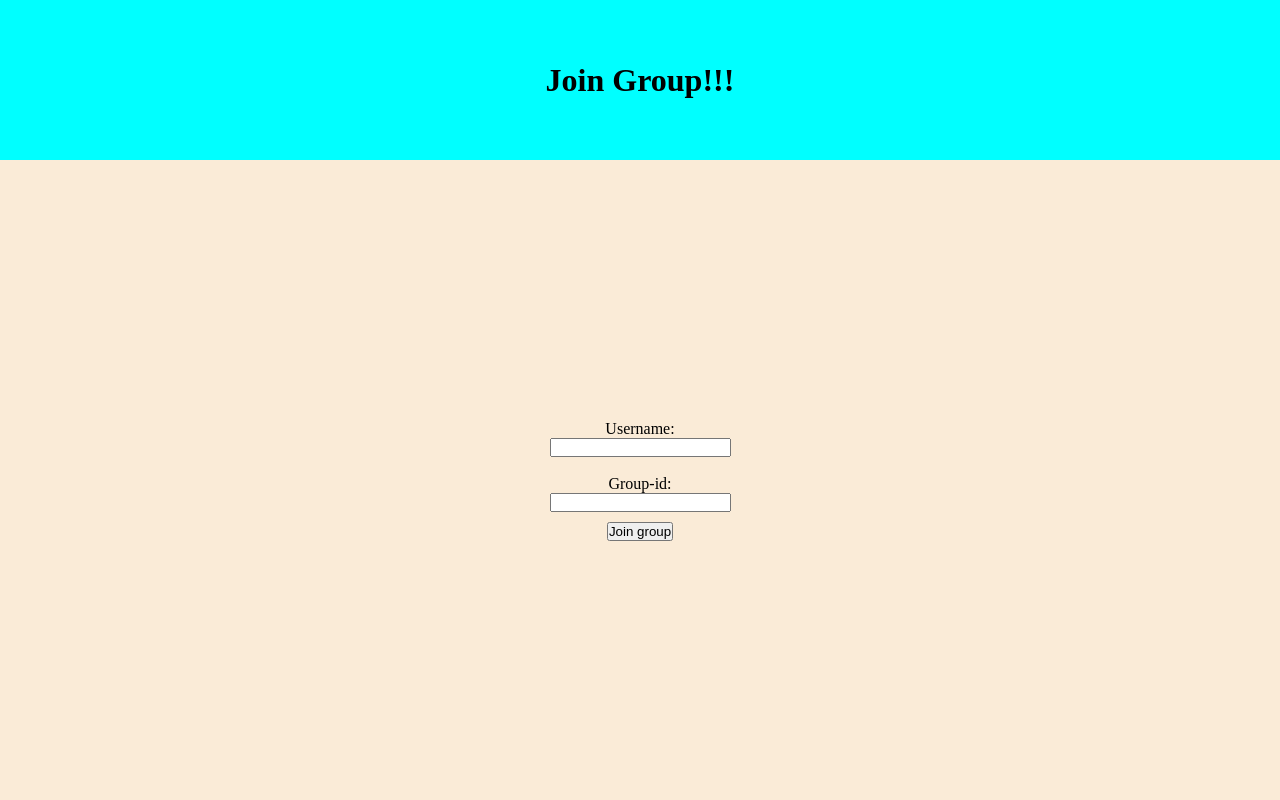
After one commit to prabeshnpl/Django, a Django app: page /join/ in a window 1280 px wide. The commit adds this page. Run offline with Django 5.2, Linux system fonts and the light colour scheme.

Commit message:
Practice

```diff
--- /dev/null
+++ b/channels and websocket/websocket/chat/templates/join.html
@@ -0,0 +1,72 @@
+<!DOCTYPE html>
+<html lang="en">
+<head>
+    <meta charset="UTF-8">
+    <meta name="viewport" content="width=device-width, initial-scale=1.0">
+    <title>Join group</title>
+    <style>
+        * {
+            margin: 0;
+            padding: 0;
+            box-sizing: border-box;
+        }
+        body{
+            height: 100vh;
+            overflow: hidden;
+        }
+
+        #container{
+            display: flex;
+            height: 100%;
+            flex-direction: column;
+            align-items: center;
+            background-color: aqua;
+        }
+        #form{
+            height: 80%;
+            background-color: antiquewhite;
+            width: 100%;
+            display: flex;
+            flex-direction: column;
+            align-items: center;
+            justify-content: center;
+        }
+        h1{
+            height: 20%;
+            display: flex;
+            align-items: center;
+        }
+
+
+    </style>
+</head>
+<body>
+
+    <div id="container">
+        <h1>
+            Join Group!!!
+        </h1>
+
+        <form id="form">
+            <label for="username">Username:</label>
+            <input type="text" id="username" name="username" required><br>
+            <label for="id">Group-id:</label>
+            <input type="text" id="id" name="groupId" required>
+
+            <input type="submit" value="Join group" style="margin-top: 10px;">
+
+        </form>
+
+    </div>
+
+    <script>
+
+        document.getElementById('form').addEventListener('submit',(e)=>{
+            let username = e.target.username.value;
+            let groupId = e.target.groupId.value;
+            let url = `ws://localhost:8000/ws/chat/${groupId}`;
+
+        })
+    </script>
+</body>
+</html>
--- a/channels and websocket/websocket/chat/urls.py
+++ b/channels and websocket/websocket/chat/urls.py
@@ -1,5 +1,6 @@
 from django.urls import path
-from .views import testing
+from .views import chat,join
 urlpatterns = [
-    path('', testing),
+    path('', chat),
+    path('join/', join),
 ]
--- a/channels and websocket/websocket/chat/views.py
+++ b/channels and websocket/websocket/chat/views.py
@@ -1,5 +1,8 @@
 from django.shortcuts import render
 
 # Create your views here.
-def testing(request):
+def chat(request):
     return render(request,'chat.html')
+
+def join(request):
+    return render(request,'join.html')
```
Also changed, not shown: channels and websocket/websocket/chat/consumers.py (+12 -2 lines), channels and websocket/websocket/chat/templates/chat.html (+68 -4 lines).
